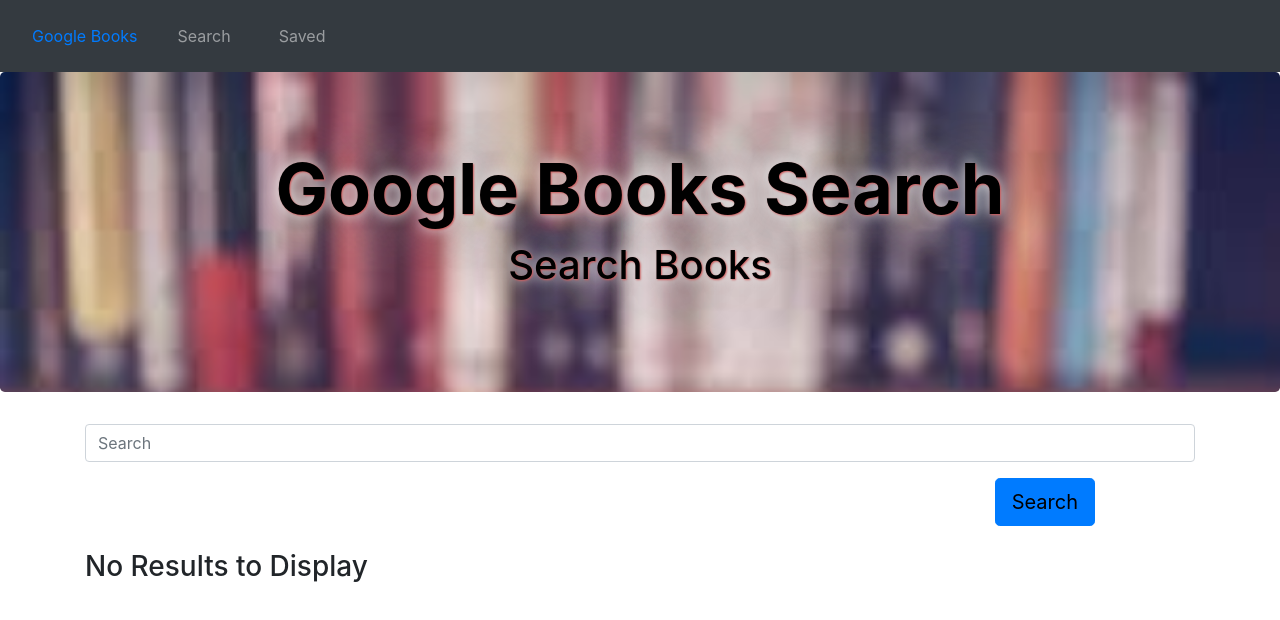
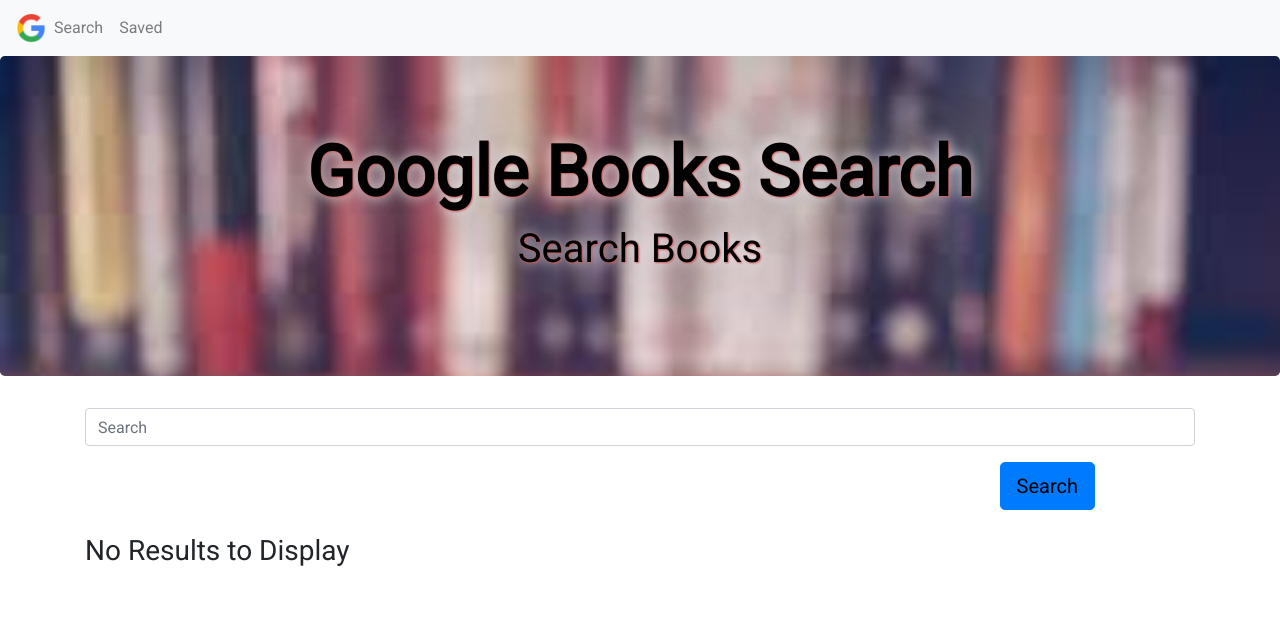
Before and after one commit to smessiah777/Google-Books-Search, a React (Create React App) app in the folder client/: page / in a window 1280 px wide. Shown: the top 620 px of the page. Built offline with nearby package versions, Linux system fonts and the light colour scheme.

Commit message:
nav bar re styled

```diff
--- a/client/src/App.css
+++ b/client/src/App.css
@@ -1,4 +1,20 @@
+@import url("https://fonts.googleapis.com/css?family=Roboto&display=swap");
+
+body {
+  font-family: "Roboto", sans-serif;
+}
+
 .section {
   height: auto;
   width: 100vw;
 }
+
+/* Nav Styles */
+
+.nav-brand {
+  height: 30px;
+  width: 30px;
+}
+
+.myNav {
+}
--- a/client/src/components/Navbar.js
+++ b/client/src/components/Navbar.js
@@ -2,18 +2,49 @@
 
 function Navbar() {
   return (
-    <nav className="navbar navbar-expand-lg navbar navbar-dark bg-dark">
-      <a className="navbar" href="/">
-        Google Books
+    // <nav className="navbar navbar-expand-lg navbar myNav">
+    //   <a className="navbar" href="/">
+    //     <img className="nav-brand" src={require("../assets/images/logo.png")} />
+    //   </a>
+    //   <div className="collapse navbar-collapse" id="navbarText">
+    //     <ul className="navbar-nav mr-auto">
+    //       <li className="navbar">
+    //         <a className="nav-link" href="/">
+    //           Search
+    //         </a>
+    //       </li>
+    //       <li className="navbar">
+    //         <a className="nav-link" href="/Saved">
+    //           Saved
+    //         </a>
+    //       </li>
+    //     </ul>
+    //   </div>
+    // </nav>
+
+    <nav class="navbar navbar-expand-lg navbar-light bg-light">
+      <a href="/">
+        <img className="nav-brand" src={require("../assets/images/logo.png")} />
       </a>
-      <div className="collapse navbar-collapse" id="navbarText">
-        <ul className="navbar-nav mr-auto">
-          <li className="navbar">
+      <button
+        class="navbar-toggler"
+        type="button"
+        data-toggle="collapse"
+        data-target="#navbarNav"
+        aria-controls="navbarNav"
+        aria-expanded="false"
+        aria-label="Toggle navigation"
+      >
+        <span class="navbar-toggler-icon" />
+      </button>
+      <div class="collapse navbar-collapse" id="navbarNav">
+        <ul class="navbar-nav">
+          <li class="nav-item">
             <a className="nav-link" href="/">
               Search
             </a>
           </li>
-          <li className="navbar">
+          <li class="nav-item">
             <a className="nav-link" href="/Saved">
               Saved
             </a>
```
Also changed, not shown: client/src/assets/images/logo.png (added).
